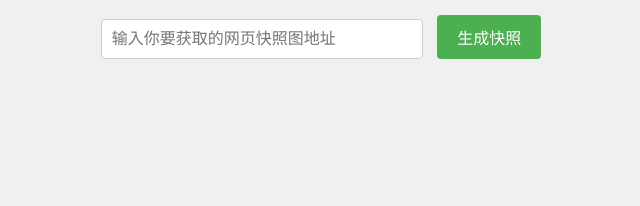
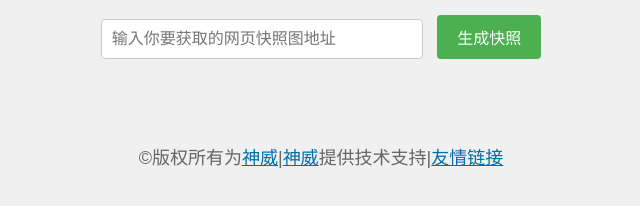
Before and after one commit to shenwei234/Screenshot, a plain HTML site: page index.html in a window 1280 px wide. Shown: the part 138-344 px from the top of the page, without its empty margins (319-959 px from the left). Drawn offline with Linux system fonts and the light colour scheme.

Commit message:
index.html

```diff
--- a/index.html
+++ b/index.html
@@ -95,5 +95,6 @@
             e.preventDefault();
         });
     </script>
+    <p>©版权所有为<a href="https://www.shenwei233.cn" style="color:#006fa7">神威</a>|<a href="https://www.shenwei233.cn" style="color:#006fa7">神威</a>提供技术支持|<a href="https://www.shenwei233.cn/%e5%8f%8b%e6%83%85%e9%93%be%e6%8e%a5" target="_blank" style="color:#006fa7" title="点击查看友情链接">友情链接</a></p>
 </body>
 </html>
```
